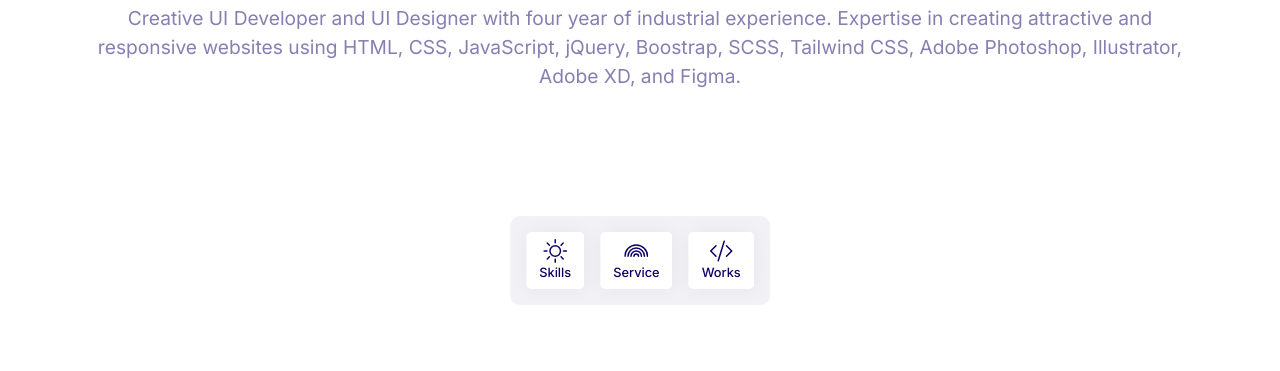
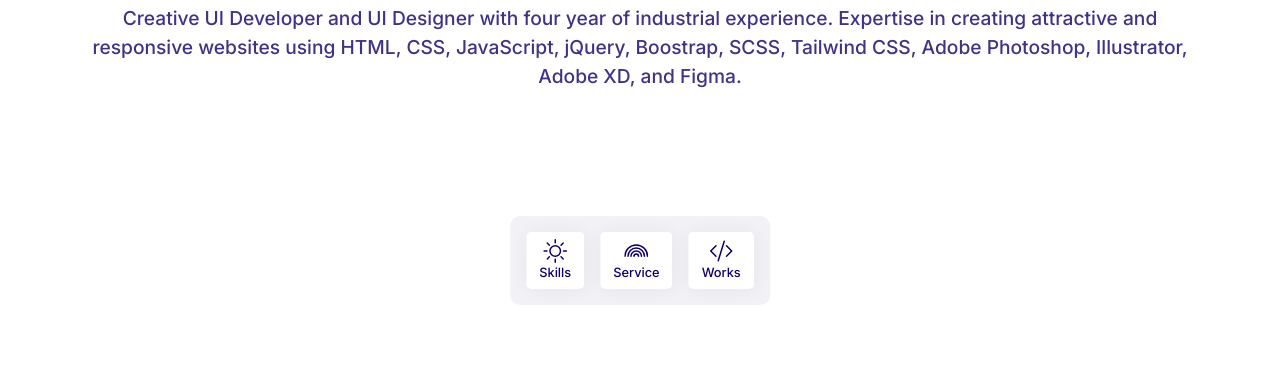
Before and after one commit to rahuluiux001/myweb, a plain HTML site: page index.html in a window 1280 px wide. Shown: the part 429-800 px from the top of the page. Drawn offline with nearby package versions, Linux system fonts and the light colour scheme.

Commit message:
banner color para changes

```diff
--- a/assets/css/style.css
+++ b/assets/css/style.css
@@ -46,8 +46,9 @@ body {
 }
 
 #hero p{
-  color:rgb(14 0 101 / 50%);
+  color:rgb(14 0 101 / 80%);
   font-size: 1.2rem;
+  font-weight: 500;
 }
 #hero:before {
   content: "";
```
